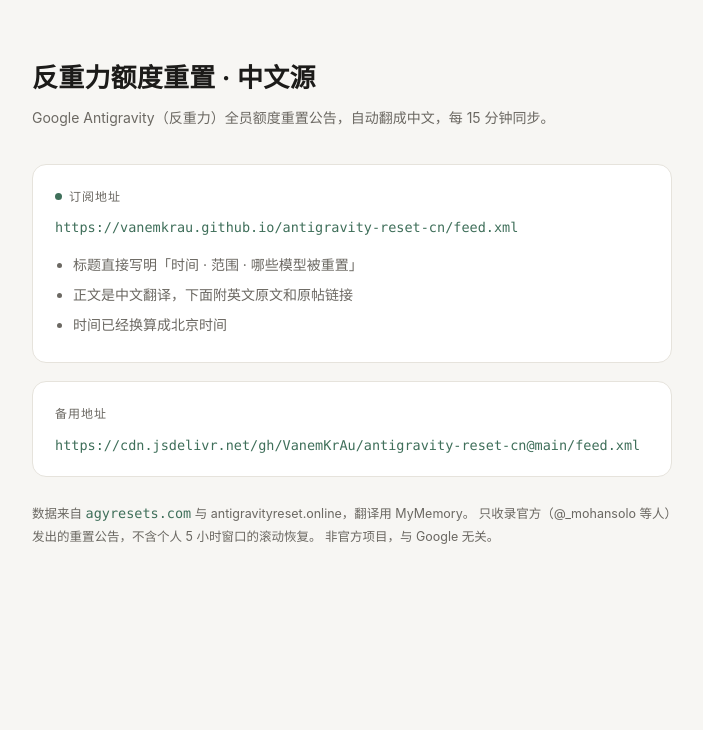
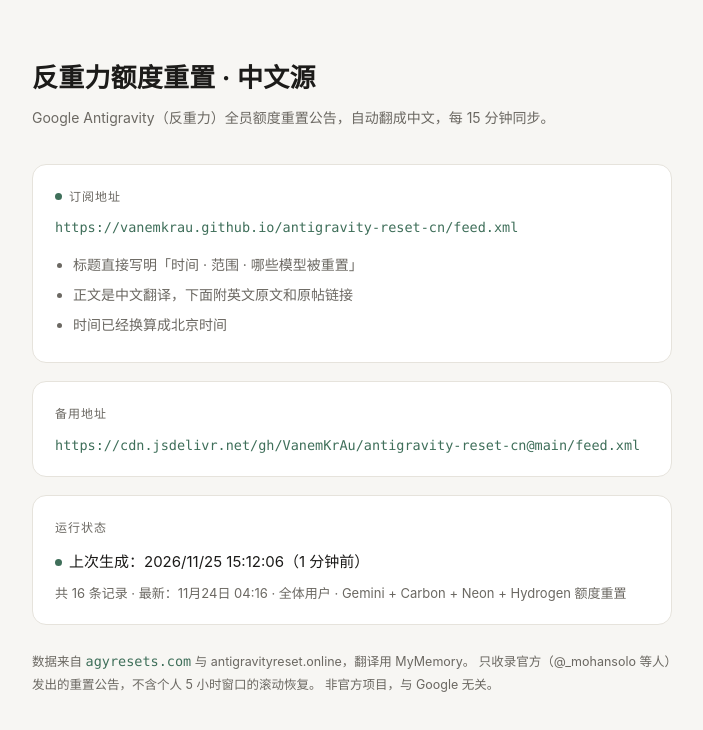
Before and after one commit to VanemKrAu/antigravity-reset-cn, a plain HTML site: page index.html in a window 1280 px wide. Shown: the whole page, without its empty margins (288-991 px from the left). Drawn offline with Linux system fonts and the light colour scheme.

Commit message:
首页加运行状态：显示上次生成时间与距今时长

```diff
--- a/index.html
+++ b/index.html
@@ -60,6 +60,12 @@
     <code>https://cdn.jsdelivr.net/gh/VanemKrAu/antigravity-reset-cn@main/feed.xml</code>
   </div>
 
+  <div class="card" id="statusCard">
+    <div class="label">运行状态</div>
+    <div id="statusLine" style="font-size:15px">读取中…</div>
+    <div id="statusDetail" style="color:var(--dim);font-size:13px;margin-top:8px"></div>
+  </div>
+
   <footer>
     数据来自 <a class="url" style="display:inline" href="https://agyresets.com/">agyresets.com</a>
     与 antigravityreset.online，翻译用 MyMemory。
@@ -67,5 +73,35 @@
     非官方项目，与 Google 无关。
   </footer>
 </main>
+<script>
+(async () => {
+  const line = document.getElementById('statusLine');
+  const detail = document.getElementById('statusDetail');
+  const ago = ms => {
+    const m = Math.round(ms / 60000);
+    if (m < 1) return '刚刚';
+    if (m < 60) return m + ' 分钟前';
+    const h = Math.floor(m / 60);
+    if (h < 24) return h + ' 小时 ' + (m % 60) + ' 分钟前';
+    return Math.floor(h / 24) + ' 天前';
+  };
+  try {
+    const res = await fetch('./feed.xml?t=' + Date.now(), { cache: 'no-store' });
+    const txt = await res.text();
+    const doc = new DOMParser().parseFromString(txt, 'text/xml');
+    const build = doc.querySelector('lastBuildDate')?.textContent || '';
+    const items = doc.querySelectorAll('item');
+    const latest = items[0]?.querySelector('title')?.textContent || '';
+    const t = new Date(build);
+    const diff = Date.now() - t.getTime();
+    const ok = diff < 60 * 60 * 1000;
+    line.innerHTML = '<span class="dot" style="background:' + (ok ? 'var(--accent)' : '#c08a3e') + '"></span>'
+      + '上次生成：' + (isNaN(t) ? '未知' : t.toLocaleString('zh-CN', { hour12: false }) + '（' + ago(diff) + '）');
+    detail.textContent = '共 ' + items.length + ' 条记录' + (latest ? ' · 最新：' + latest : '');
+  } catch (e) {
+    line.textContent = '读取 feed 失败，稍后刷新再看';
+  }
+})();
+</script>
 </body>
 </html>
```
